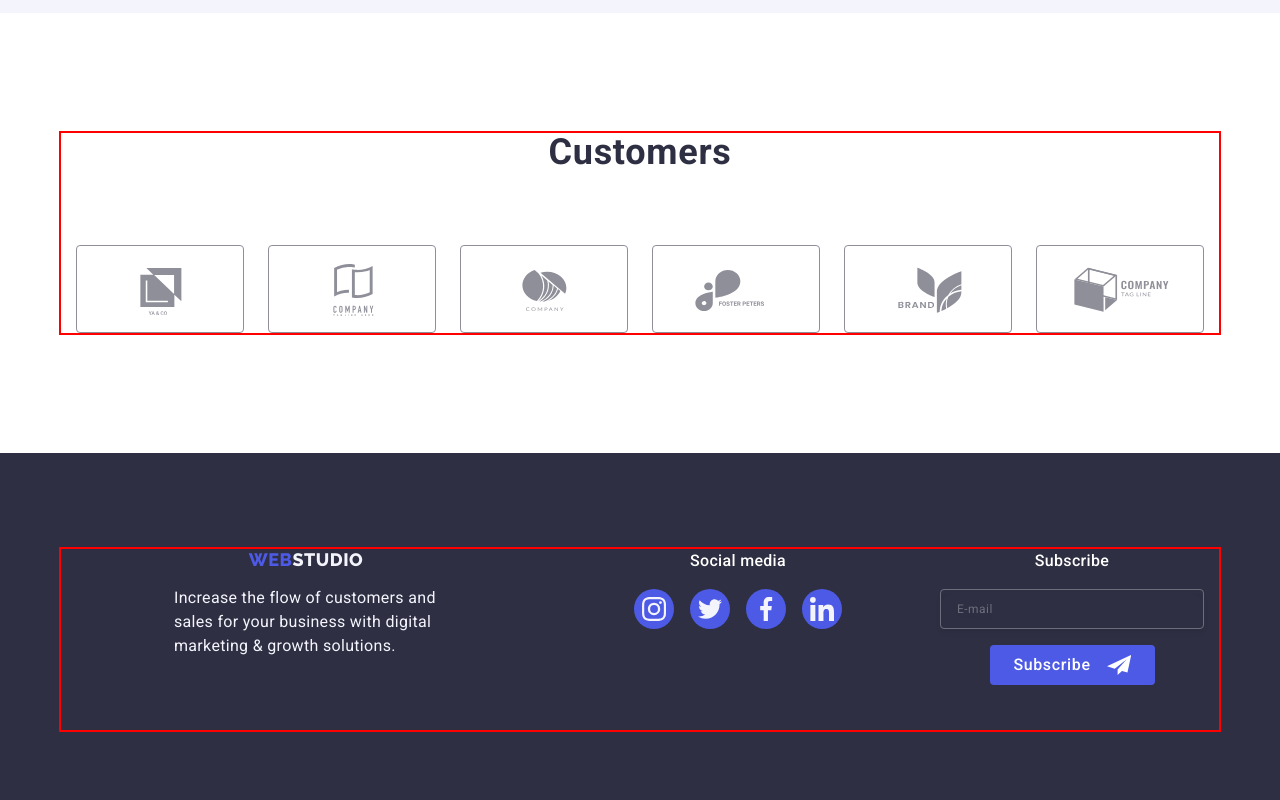
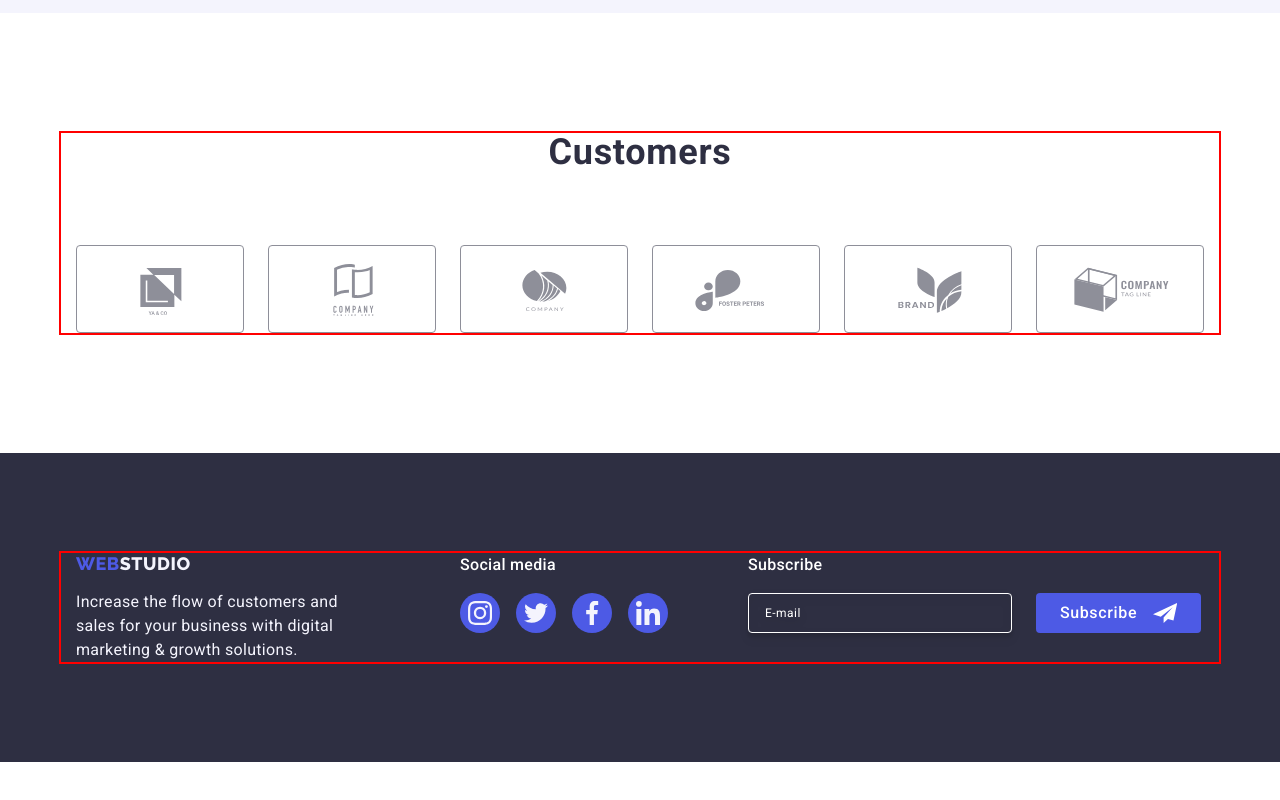
Before and after one commit to summermoved0n/goit-markup-hw-06, a plain HTML site: page index.html in a window 1280 px wide. Shown: the part 1787-2587 px from the top of the page. After the commit the page ends 2549 px from the top, so only its background shows below. Drawn offline with nearby package versions, Linux system fonts and the light colour scheme.

Commit message:
hw6 footer done

```diff
--- a/css/media.css
+++ b/css/media.css
@@ -7,6 +7,11 @@
 @media screen and (min-width: 768px) {
   .container {
     max-width: 766px;
+  }
+
+  .footer-conteiner {
+    max-width: 582px;
+    margin: 0 auto;
   }
 
   /** -------- SKILLS -------- */
@@ -37,6 +42,42 @@
 
   .customers-item {
     width: 168px;
+  }
+
+  /** ----------FOOTER----------- */
+
+  .footer-conteiner {
+    gap: 72px 24px;
+  }
+
+  .footer-conteiner-logo {
+    align-items: start;
+    margin: 0;
+  }
+
+  .footer-address {
+    margin: 0;
+  }
+
+  .footer-social-text {
+    text-align: left;
+  }
+
+  .footer-form-text {
+    text-align: left;
+  }
+
+  .footer-form-conteiner {
+    display: flex;
+    gap: 24px;
+  }
+
+  .footer-form {
+    width: 264px;
+  }
+
+  .footer-form-btn {
+    margin: 0;
   }
 }
 
@@ -129,4 +170,32 @@
   .customers-list {
     gap: 24px;
   }
+
+  /** ----------FOOTER----------- */
+
+  .footer {
+    padding-top: 100px;
+    padding-bottom: 100px;
+  }
+
+  .footer-conteiner {
+    display: flex;
+    gap: 0;
+  }
+
+  .footer-conteiner-logo {
+    margin-right: 120px;
+  }
+
+  .footer-address {
+    margin-right: 80px;
+  }
+
+  .footer-form-block{
+    width: auto;
+  }
+
+  .footer-form{
+    opacity: 1;
+  }
 }
--- a/css/styles.css
+++ b/css/styles.css
@@ -419,8 +419,6 @@ footer {
   background: var(--navyblue);
   padding-top: 96px;
   padding-bottom: 96px;
-  /* padding-top: 100px;
-  padding-bottom: 100px; */
 }
 
 .footer-link {
@@ -434,7 +432,6 @@ footer {
   text-decoration: none;
   line-height: 1.17;
   margin-bottom: 16px;
-  /* margin-right: 0; */
 }
 
 .footer-text {
@@ -496,13 +493,12 @@ footer {
   flex-direction: column;
   align-items: center;
   margin-bottom: 72px;
-  /* margin-right: 120px; */
 }
 
 .footer-address {
   margin: 0 auto;
   margin-bottom: 72px;
-  /* margin-right: 80px; */
+
 }
 
 .footer-form-text {
@@ -515,20 +511,13 @@ footer {
   margin-bottom: 16px;
 }
 
-.footer-form-conteiner {
-  /* display: flex;
-  gap: 24px; */
-}
-
-.footer-lable{
-  /* max-width: 398px; */
+.footer-form-block{
+  width: 100%;
 }
 
 .footer-form {
   height: 40px;
-  min-width: 264px;
-  max-width: 398px;
-  /* width: 264px; */
+  width: 100%;
   padding: 8px 16px;
   border-radius: 4px;
   border: 1px solid var(--white, #fff);
--- a/index.html
+++ b/index.html
@@ -18,7 +18,7 @@
       referrerpolicy="no-referrer"
     />
     <link rel="stylesheet" href="./css/styles.css" />
-    <link rel="stylesheet" href="./css/media.css">
+    <link rel="stylesheet" href="./css/media.css" />
   </head>
   <body>
     <!-- <header class="header">
```
